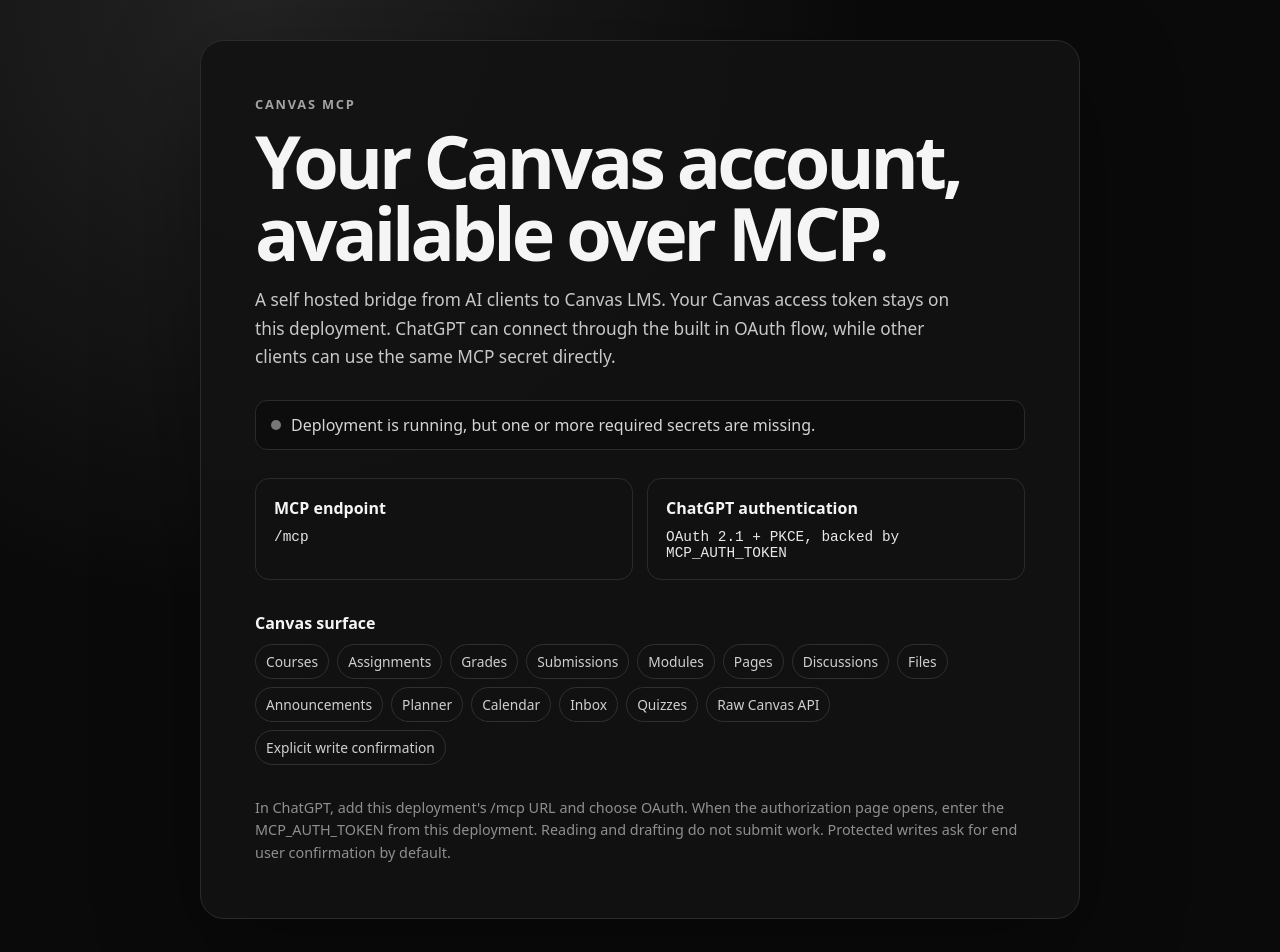
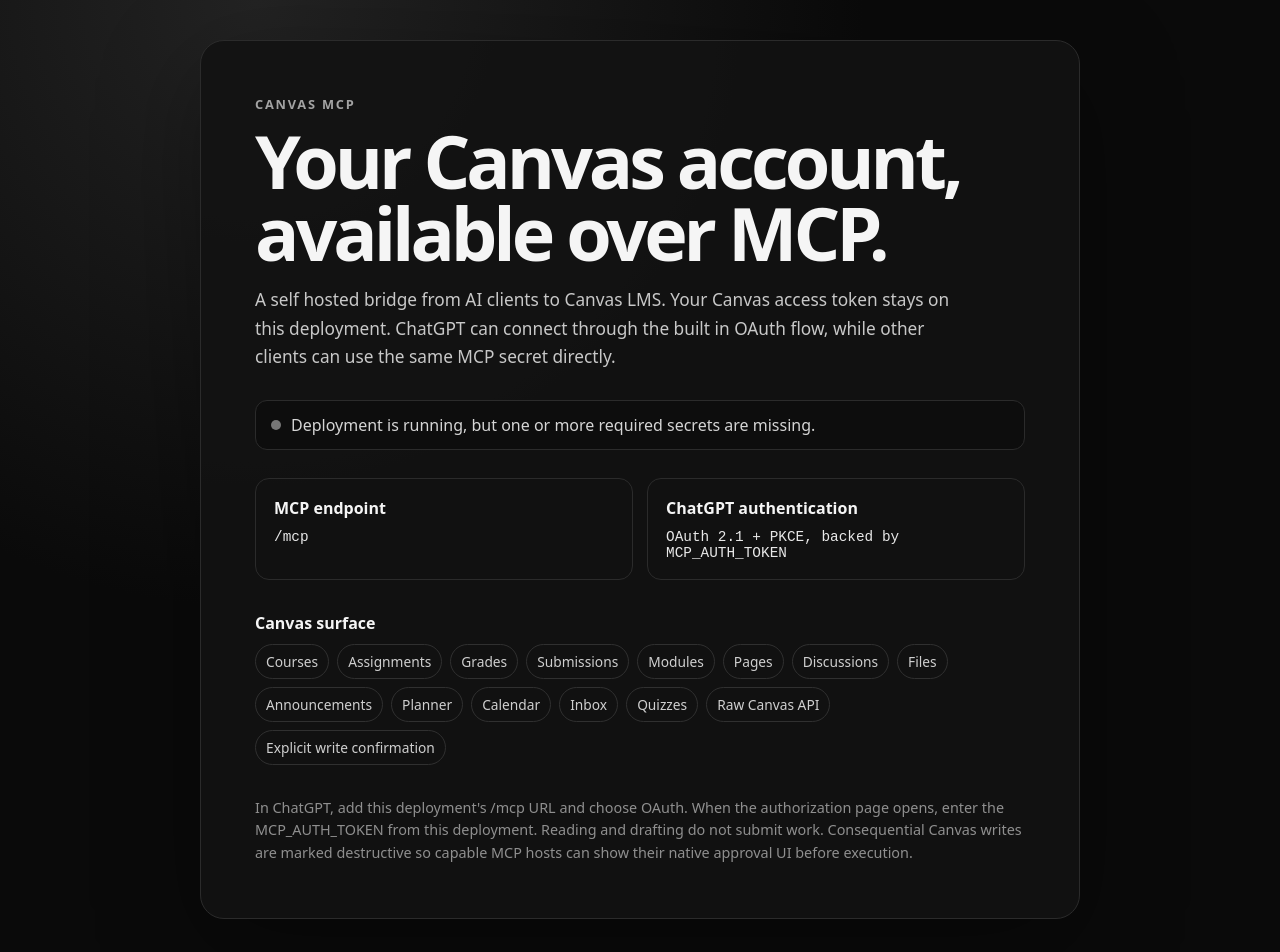
Before and after one commit to caleb-mau/canvas-mcp, a Next.js app: page / in a window 1280 px wide. Shown: the top 952 px of the page. Built offline with nearby package versions, Linux system fonts and the light colour scheme.

Commit message:
Explain native host approval behavior

```diff
--- a/app/page.tsx
+++ b/app/page.tsx
@@ -62,8 +62,9 @@
         <p className="foot">
           In ChatGPT, add this deployment's /mcp URL and choose OAuth. When the
           authorization page opens, enter the MCP_AUTH_TOKEN from this deployment.
-          Reading and drafting do not submit work. Protected writes ask for end
-          user confirmation by default.
+          Reading and drafting do not submit work. Consequential Canvas writes
+          are marked destructive so capable MCP hosts can show their native
+          approval UI before execution.
         </p>
       </section>
     </main>
```
